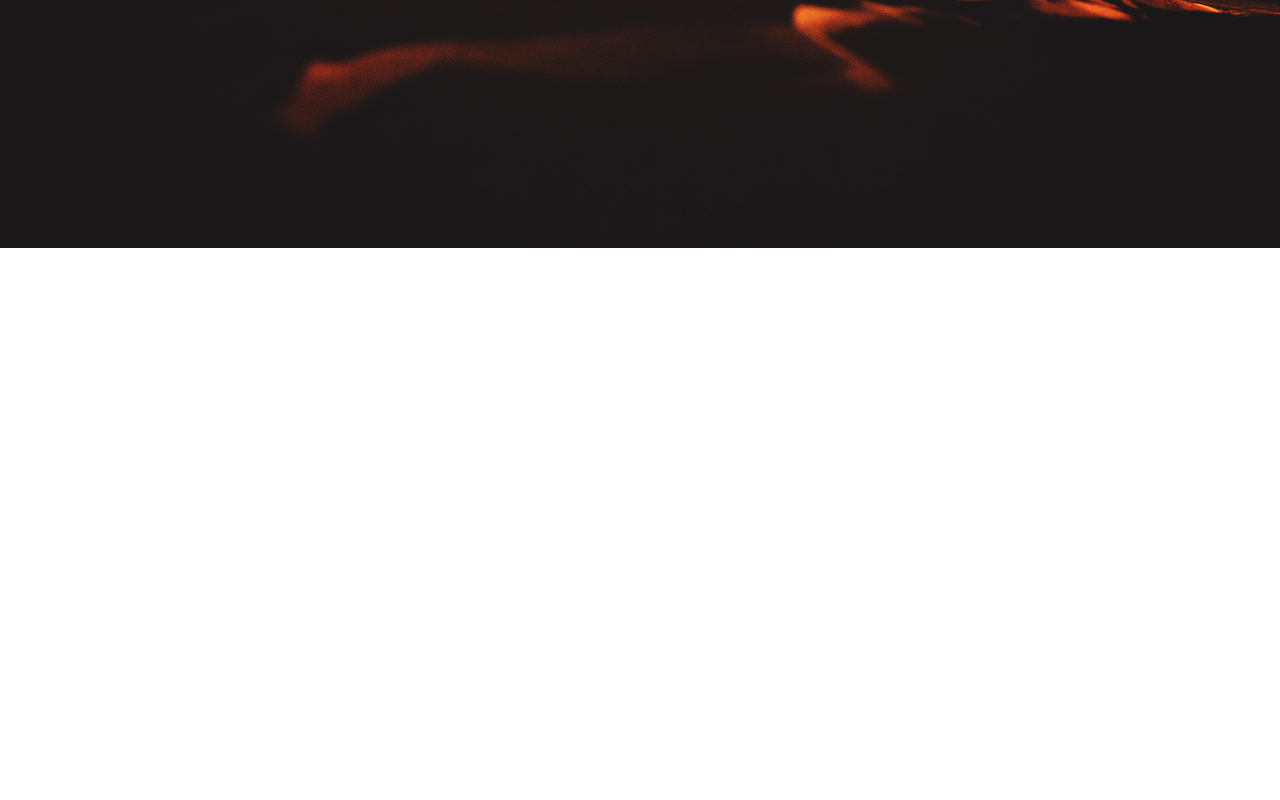
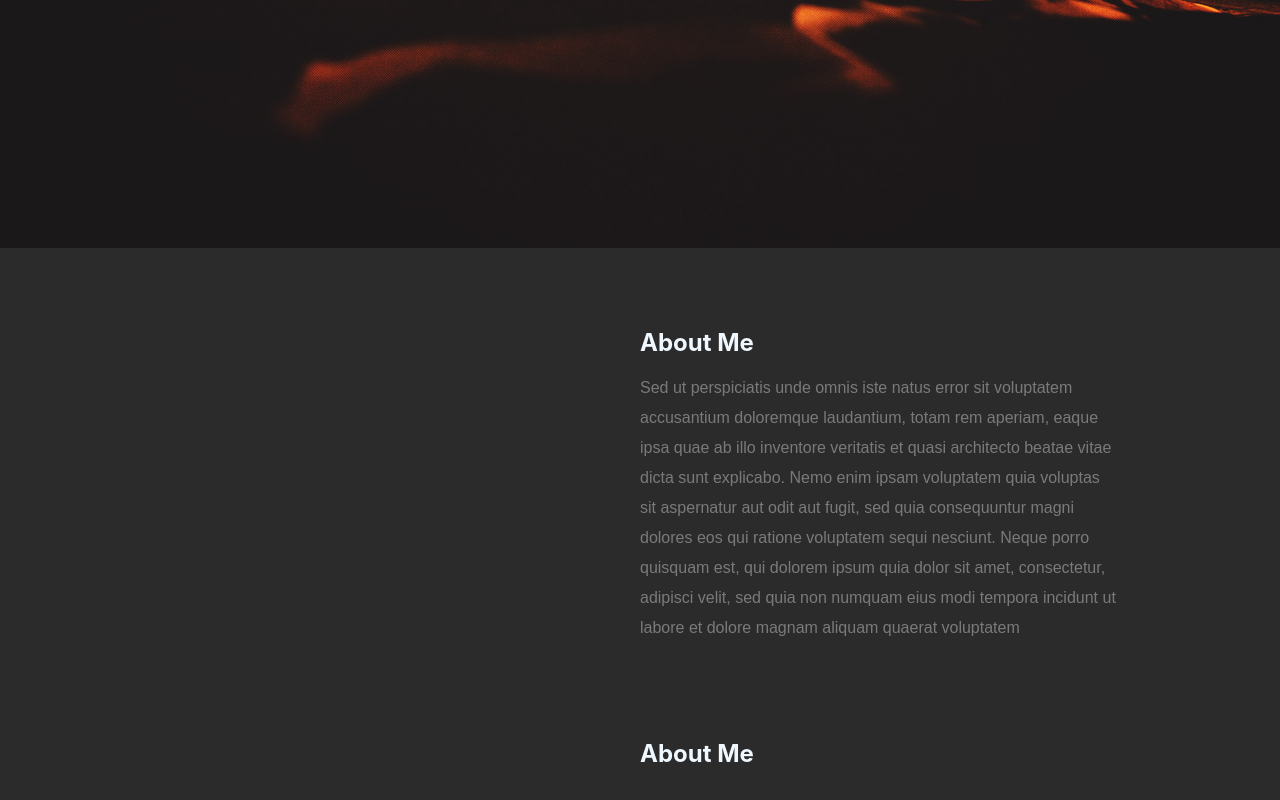
Before and after one commit to Hienhandsome2002/Project, a React (Create React App) app: page / in a window 1280 px wide. Shown: the part 768-1568 px from the top of the page. Before the commit the page ends 1016 px from the top, so only its background shows below. Built offline with nearby package versions, Linux system fonts and the light colour scheme.

Commit message:
inital About

```diff
--- a/src/app/Profile/Aboutme/Aboutme.js
+++ b/src/app/Profile/Aboutme/Aboutme.js
@@ -1,9 +1,20 @@
 import React, { memo, useState, useEffect } from "react";
 import './Aboutme.scss';
-function About(){
-    return(
+function About() {
+    return (
         <div className="About">
+            <div className="titleAboutme">
+                <h2>About Me</h2>
+                <div className="containerUntitle">
+                <p>Sed ut perspiciatis unde omnis iste natus error sit voluptatem accusantium doloremque laudantium, totam rem aperiam, eaque ipsa quae ab illo inventore veritatis et quasi architecto beatae vitae dicta sunt explicabo. Nemo enim ipsam voluptatem quia voluptas sit aspernatur aut odit aut fugit, sed quia consequuntur magni dolores eos qui ratione voluptatem sequi nesciunt. Neque porro quisquam est, qui dolorem ipsum quia dolor sit amet, consectetur, adipisci velit, sed quia non numquam eius modi tempora incidunt ut labore et dolore magnam aliquam quaerat voluptatem</p>
+                </div>
 
+                <h2>About Me</h2>
+                <div className="containerUntitle">
+                <p></p>
+                </div>
+            </div>
         </div>
     )
 }
+export default memo(About)
--- a/src/app/Profile/Aboutme/Aboutme.scss
+++ b/src/app/Profile/Aboutme/Aboutme.scss
@@ -0,0 +1,38 @@
+.About {
+    height: 700px;
+    width: 100%;
+    ;
+    background-color: #2B2B2B;
+
+    .titleAboutme {
+        h2 {
+            padding-left: 40rem;
+            padding-top: 5rem;
+            color: aliceblue;
+        }
+
+        .containerUntitle
+        {
+            max-width: 70rem;
+            padding-left: 40rem;
+
+            p{
+                color: #7A7A7A;
+                font-size: 100%;
+                vertical-align: baseline;
+                background: transparent;
+                letter-spacing: normal;
+                display: block;
+                margin-block-start: 1em;
+                margin-block-end: 1em;
+                font-family: 'opensans-regular', sans-serif;
+                font-weight: normal;
+                line-height: 30px;
+            }
+        }
+
+
+
+    }
+
+}
--- a/src/app/Profile/Header/Header.scss
+++ b/src/app/Profile/Header/Header.scss
@@ -32,7 +32,4 @@
             color: #F06000;
         }
     }
-
-
-
 }
--- a/src/app/Profile/Userprofile.js
+++ b/src/app/Profile/Userprofile.js
@@ -1,10 +1,12 @@
 import Header from "./Header/Header";
 import Home from "./Home/Home";
+import Aboutme from "./Aboutme/Aboutme";
 function Userprofile() {
     return(
         <div className="container">
             <Header />
             <Home />
+            <Aboutme />
         </div>
     )
 
```
